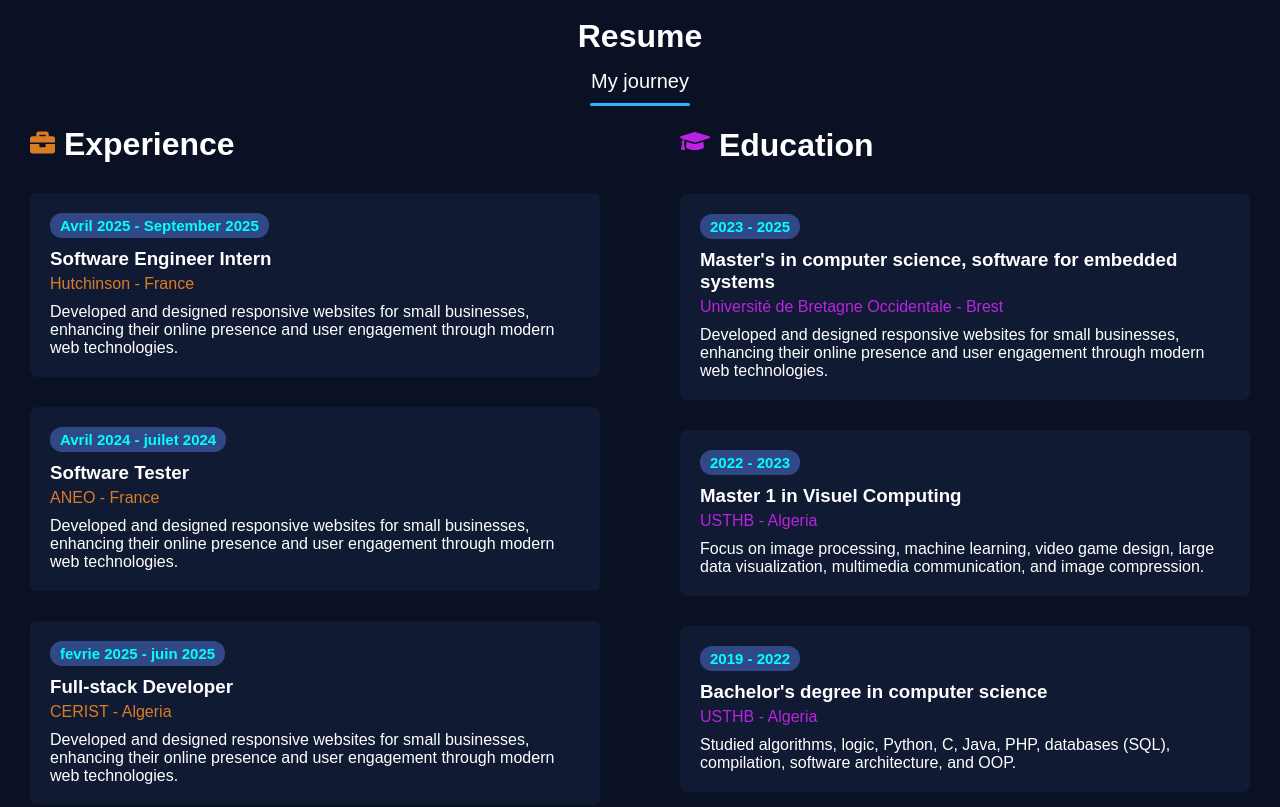
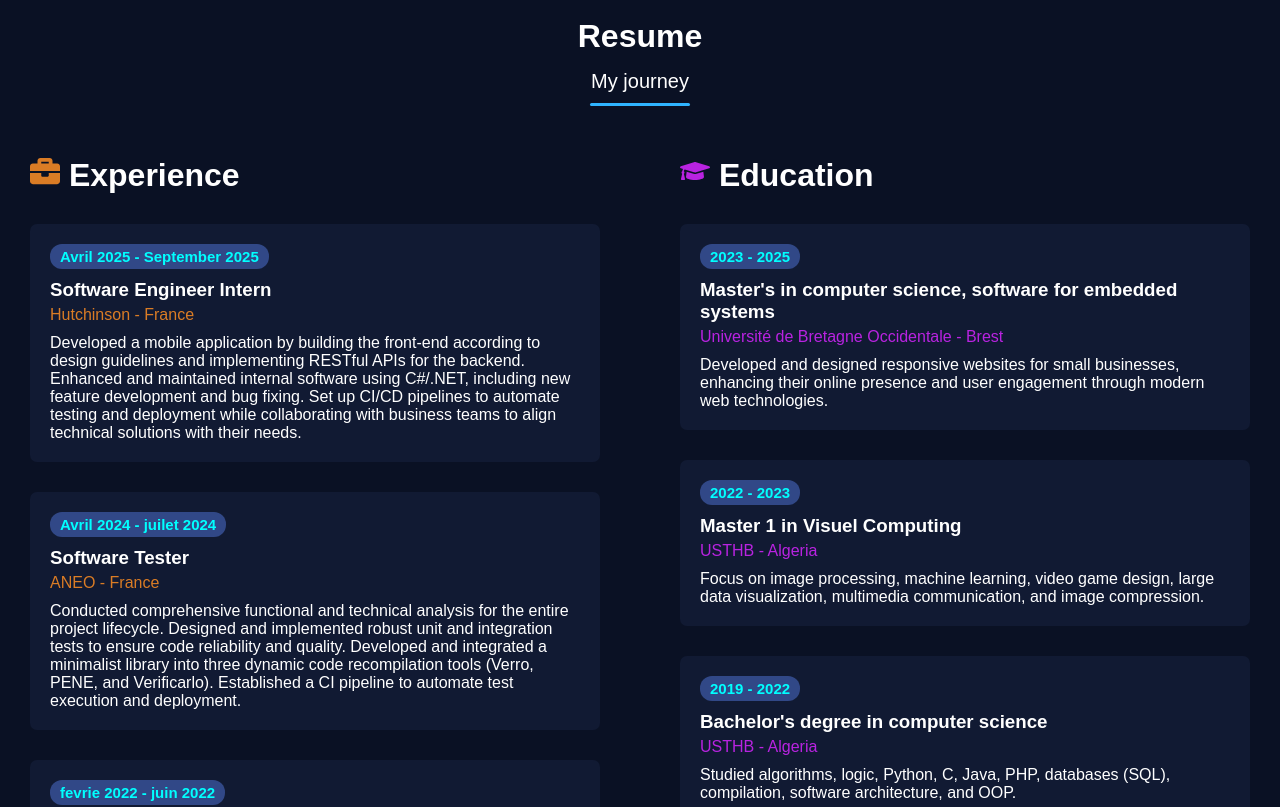
Before and after one commit to anismkb/Portfolio-MEKBAL-Anis, a React (Vite) app: page / in a window 1280 px wide. Shown: the part 4020-4827 px from the top of the page. Built offline with nearby package versions, Linux system fonts and the light colour scheme.

Commit message:
update description of resume section

```diff
--- a/src/Components/Project/Project.css
+++ b/src/Components/Project/Project.css
@@ -32,6 +32,7 @@
   margin: 0 auto; /* centre horizontalement */
   justify-items: center;
 }
+
 
 .card-project {
   position: relative; /* nécessaire pour positionner l'overlay */
--- a/src/Components/Resume/Resume.css
+++ b/src/Components/Resume/Resume.css
@@ -9,14 +9,16 @@
 }
 
 .titleSectionEducation .icon {
+  margin-top: 30px;
   margin-left: 30px;
   font-size: 30px;       /* taille de l’icône */
   color: #b923e1;        /* ta couleur */
 }
 
 .titleSection .icon {
+  margin-top: 30px;
   margin-left: 30px;
-  font-size: 25px;       /* taille de l’icône */
+  font-size: 30px;       /* taille de l’icône */
   color: #DA7C25;        /* ta couleur */
 }
 
--- a/src/Components/Resume/Resume.jsx
+++ b/src/Components/Resume/Resume.jsx
@@ -21,21 +21,21 @@ const Resume = () => {
                     date={"Avril 2025 - September 2025"}
                     title={"Software Engineer Intern "}
                     company={"Hutchinson - France "}
-                    description={"Developed and designed responsive websites for small businesses, enhancing their online presence and user engagement through modern web technologies."}
+                    description={"Developed a mobile application by building the front-end according to design guidelines and implementing RESTful APIs for the backend. Enhanced and maintained internal software using C#/.NET, including new feature development and bug fixing. Set up CI/CD pipelines to automate testing and deployment while collaborating with business teams to align technical solutions with their needs."}
                     textColor= {"#DA7C25"}     // texte en noir
                 />
                 <ExperienceCard
                     date={"Avril 2024 - juilet 2024"}
                     title={"Software Tester "}
                     company={"ANEO - France "}
-                    description={"Developed and designed responsive websites for small businesses, enhancing their online presence and user engagement through modern web technologies."}
+                    description={"Conducted comprehensive functional and technical analysis for the entire project lifecycle. Designed and implemented robust unit and integration tests to ensure code reliability and quality. Developed and integrated a minimalist library into three dynamic code recompilation tools (Verro, PENE, and Verificarlo). Established a CI pipeline to automate test execution and deployment."}
                     textColor= {"#DA7C25"}
                 />
                 <ExperienceCard
-                    date={"fevrie 2025 - juin 2025"}
+                    date={"fevrie 2022 - juin 2022"}
                     title={"Full-stack Developer "}
                     company={"CERIST - Algeria "}
-                    description={"Developed and designed responsive websites for small businesses, enhancing their online presence and user engagement through modern web technologies."}
+                    description={"Designed the software architecture by modeling the system using UML. Engineered and developed high-performance, maintainable RESTful APIs for the backend. Contributed to frontend feature development. Implemented and optimized an advanced search engine based on Elasticsearch, significantly improving search efficiency and relevance. Collaborated proactively with team members to ensure project quality and consistency."}
                     textColor= {"#DA7C25"}
                 />
             </div>
```
